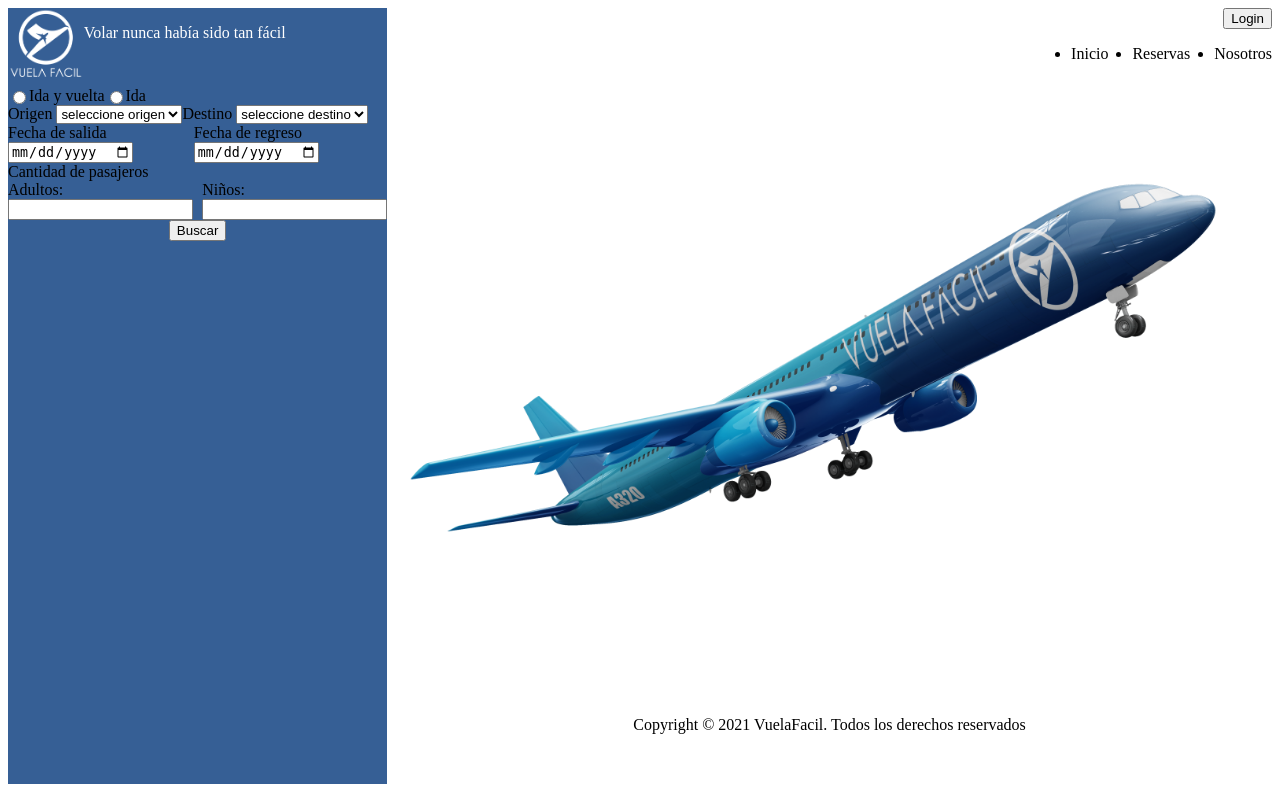
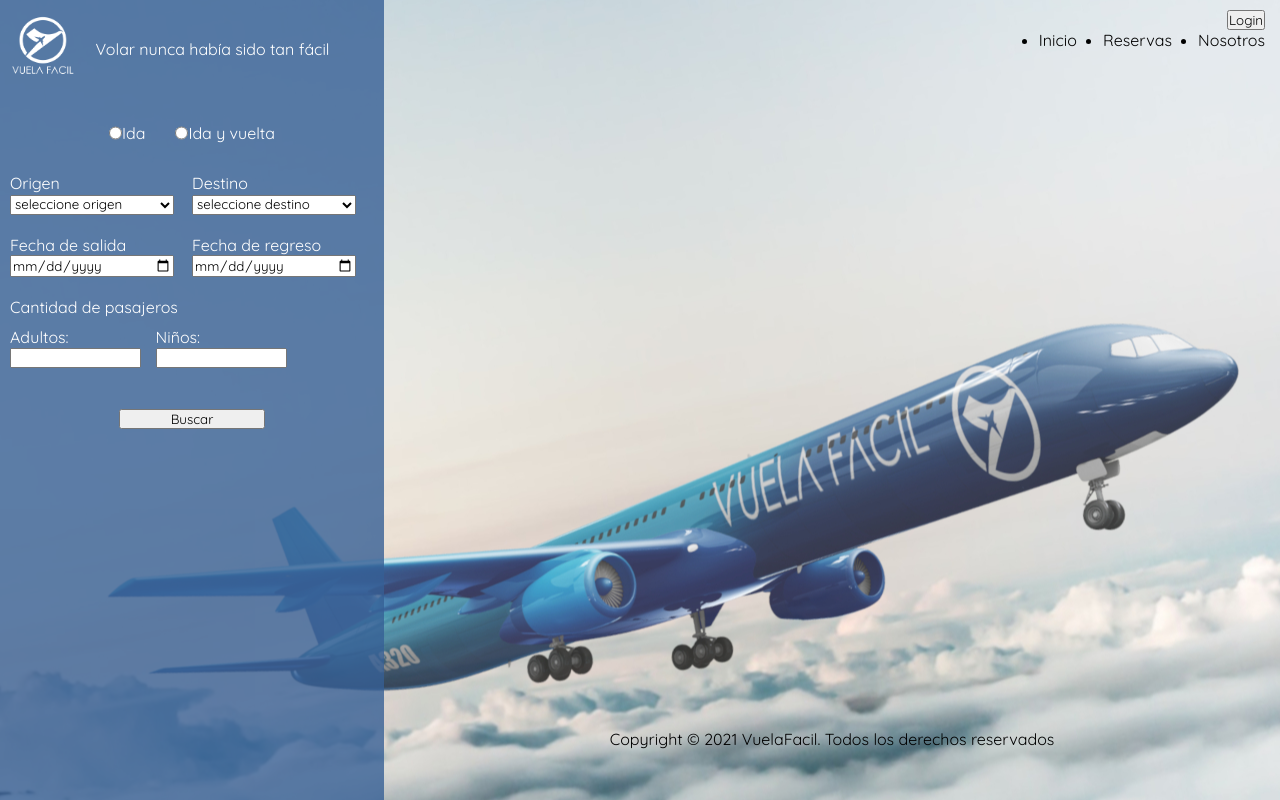
Before and after one commit to jlbatty/VuelaFacil.comG1, a web app: page / in a window 1280 px wide. Run offline with its HTML, style and script files only (its server is not run), Linux system fonts and the light colour scheme; data that the repository does not hold is empty.

Commit message:
Maquetado inicial del HOME con estilos en CSS

```diff
--- /dev/null
+++ b/webapp/assets/css/estilos.css
@@ -0,0 +1,49 @@
+/*------- reset margin-padding navegador -----------*/
+* {
+  box-sizing: border-box;
+  margin: 0;
+  padding: 0;
+  font-family: "Quicksand", sans-serif;
+}
+
+/*------- estilos generales -----------*/
+
+.d-flex {
+  display: flex;
+}
+
+.justify-content-center {
+  justify-content: center;
+}
+
+.justify-content-end {
+  justify-content: flex-end;
+}
+
+/*-------- estilos index ------------*/
+
+.body-fondo {
+  background: url(../img/fondo.jpg);
+  background-attachment: fixed;
+  height: 100vh;
+  width: 100%;
+  background-position: center;
+  background-repeat: no-repeat;
+}
+
+.contenedor-buscador {
+  width: 30%;
+  height: 100vh;
+  background: rgba(54, 95, 149, 0.8);
+  color: #fff;
+  font-size: 16px;
+  box-sizing: border-box;
+  padding: 15px 10px;
+}
+
+.contenedor-derecho {
+  width: 70%;
+  height: 100vh;
+  box-sizing: border-box;
+  padding: 10px 15px;
+}
--- a/webapp/index.html
+++ b/webapp/index.html
@@ -2,87 +2,92 @@
 <html>
     <head>
       <title>vuelaFacil</title>
-      <meta http-equiv="Content-Type" content="text/html; charset=UTF-8">
+      <meta http-equiv="Content-Type" content="text/html" charset="UTF-8">
+      <meta name="viewport" content="width=device-width, initial-scale=1.0"/>
+      <link rel="stylesheet" href="assets/css/estilos.css"/>
+      <link rel="shortcut icon" href= "assets/img/favicon.ico"/>
+      <link rel="" href="https://fonts.googleapis.com">
+      <link rel="" href="https://fonts.gstatic.com" crossorigin>
+      <link href="https://fonts.googleapis.com/css2?family=Quicksand:wght@300;400;500;600;700&display=swap" rel="stylesheet">
     </head>
-    <body>
-      <div style="display:flex;">
-        <div style="width:30%; height:97vh; background:#365F95;">
-
-          <div style="display:flex;">
-            <div style="width:20%;">
-              <img src="assets/img/logo-blanco.png" style="width:100%;" alt="logo vuelaFacil">
+    <body class="body-fondo">
+      <div class="d-flex">
+        <div class="contenedor-buscador">
+          <div class="d-flex">
+            <div style="width:18%; margin-right:20px;">
+              <img src="./assets/img/logo-blanco.png" style="width:100%;" alt="logo vuelaFacil">
             </div>
-            <div>
-              <p style="color:#fff;">Volar nunca había sido tan fácil</p>
+            <div class="d-flex" style="align-items:center;">
+              <p>Volar nunca había sido tan fácil</p>
             </div>
           </div>
 
-          <div style="display:flex;">
-            <div style="display:flex;">
+          <div class="d-flex justify-content-center" style="margin-top:40px; margin-bottom:30px;">
+            <div class="d-flex" style="margin-right:30px;">
+              <input type="radio">
+              <label>Ida</label>
+            </div>
+            <div class="d-flex">
               <input type="radio">
               <label>Ida y vuelta</label>
             </div>
-            <div style="display:flex;">
-              <input type="radio">
-              <label>Ida</label>
-            </div>
           </div>
 
-          <div style="display:flex;">
-            <div>
-              <label>Origen</label>
-              <select>
+          <div class="d-flex" style="margin-bottom:20px;">
+            <div style="width:50%;">
+              <label style="display:block;">Origen</label>
+              <select style="width:90%;">
                 <option>seleccione origen</option>
               </select>
             </div>
-            <div>
-              <label>Destino</label>
-              <select>
+            <div style="width:50%;">
+              <label style="display:block;">Destino</label>
+              <select style="width:90%;">
                 <option>seleccione destino</option>
               </select>
             </div>
           </div>
 
-          <div style="display:flex;">
-            <div>
-              <label>Fecha de salida</label>
-              <input type="date">
+          <div class="d-flex" style="margin-bottom:20px;">
+            <div style="width:50%;">
+              <label style="display:block;">Fecha de salida</label>
+              <input type="date" style="width:90%;">
             </div>
-            <div>
-              <label>Fecha de regreso</label>
-              <input type="date">
+            <div style="width:50%;">
+              <label style="display:block;">Fecha de regreso</label>
+              <input type="date" style="width:90%;">
             </div>
           </div>
 
-          <div>
+          <div style="margin-bottom:10px;">
             <label>Cantidad de pasajeros</label>
           </div>
 
-          <div style="display:flex;">
-            <div>
-              <label>Adultos: </label>
-              <input type="number">
+          <div class="d-flex" style="margin-bottom:40px;">
+            <div style="width:40%;">
+              <label style="display:block;">Adultos: </label>
+              <input type="number" style="width:90%;">
             </div>
-            <div>
-              <label>Niños: </label>
-              <input type="number">
+            <div style="width:40%;">
+              <label style="display:block;">Niños: </label>
+              <input type="number" style="width:90%;">
             </div>
           </div>
 
-          <div style="display:flex; justify-content:center;">
-            <div>
-              <input type="button" value="Buscar">
+          <div class="d-flex justify-content-center">
+            <div style="width:40%;">
+              <input type="button" value="Buscar" style="width:100%;">
             </div>
           </div>
 
         </div>
-        <div style="width:70%; height:97vh;">
+        <div class="contenedor-derecho">
           <header>
-            <div style="display: flex; justify-content: flex-end;">
+            <div class="d-flex justify-content-end">
               <input type="button" value="Login">
             </div>
           </header>
-          <nav style="display: flex; justify-content: flex-end;">
+          <nav class="d-flex justify-content-end">
             <ul style="display: flex;">
               <li>Inicio &nbsp; &nbsp; &nbsp;</li>
               <li>Reservas &nbsp; &nbsp; &nbsp;</li>
@@ -90,11 +95,11 @@
             </ul>
           </nav>
 
-          <main style="height:80%;">
-            <img src="assets/img/avion.png" style="width:100%;" alt="despegue">
+          <main style="height:87%;">
+
           </main>
 
-          <footer style="display: flex; justify-content: center;">
+          <footer class="d-flex justify-content-center">
             <p>Copyright © 2021 VuelaFacil. Todos los derechos reservados</p>
           </footer>
         </div>
```
Also changed, not shown: webapp/assets/img/favicon.ico (added), webapp/assets/img/fondo.jpg (added).
